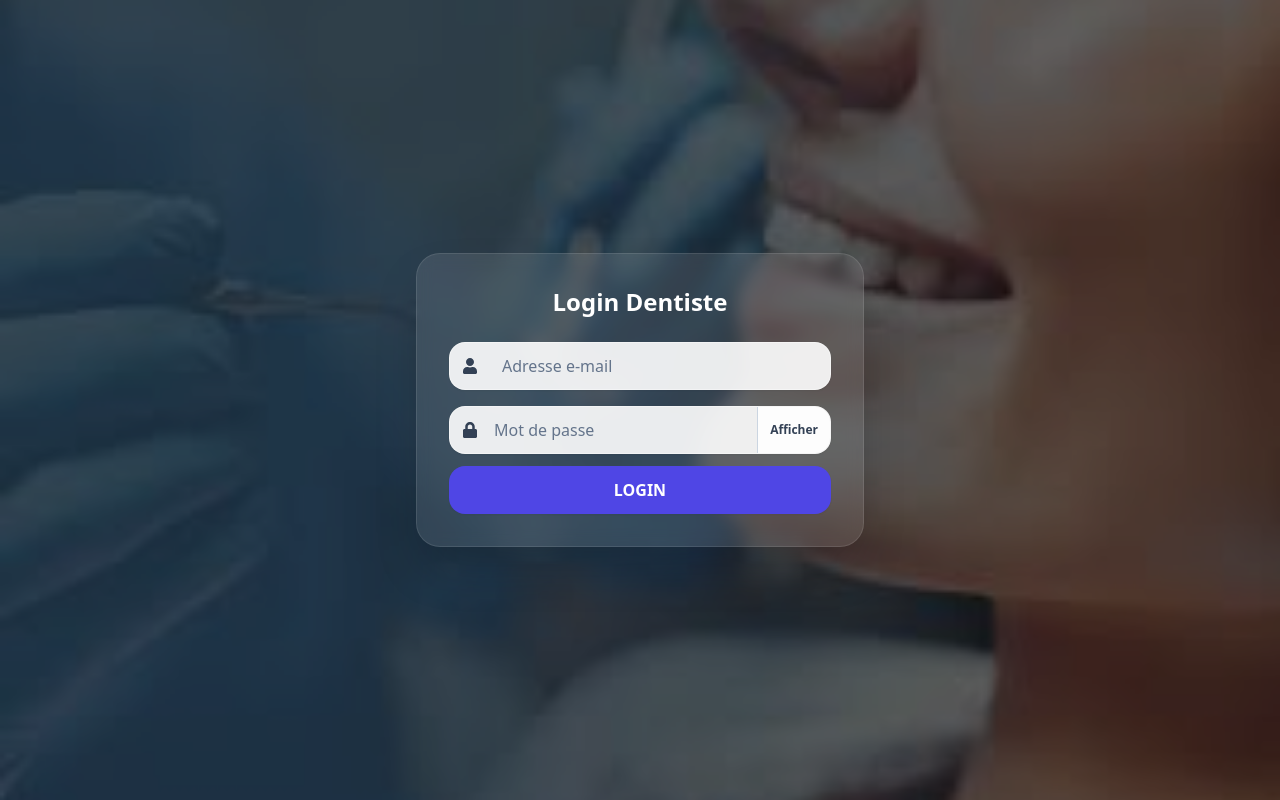
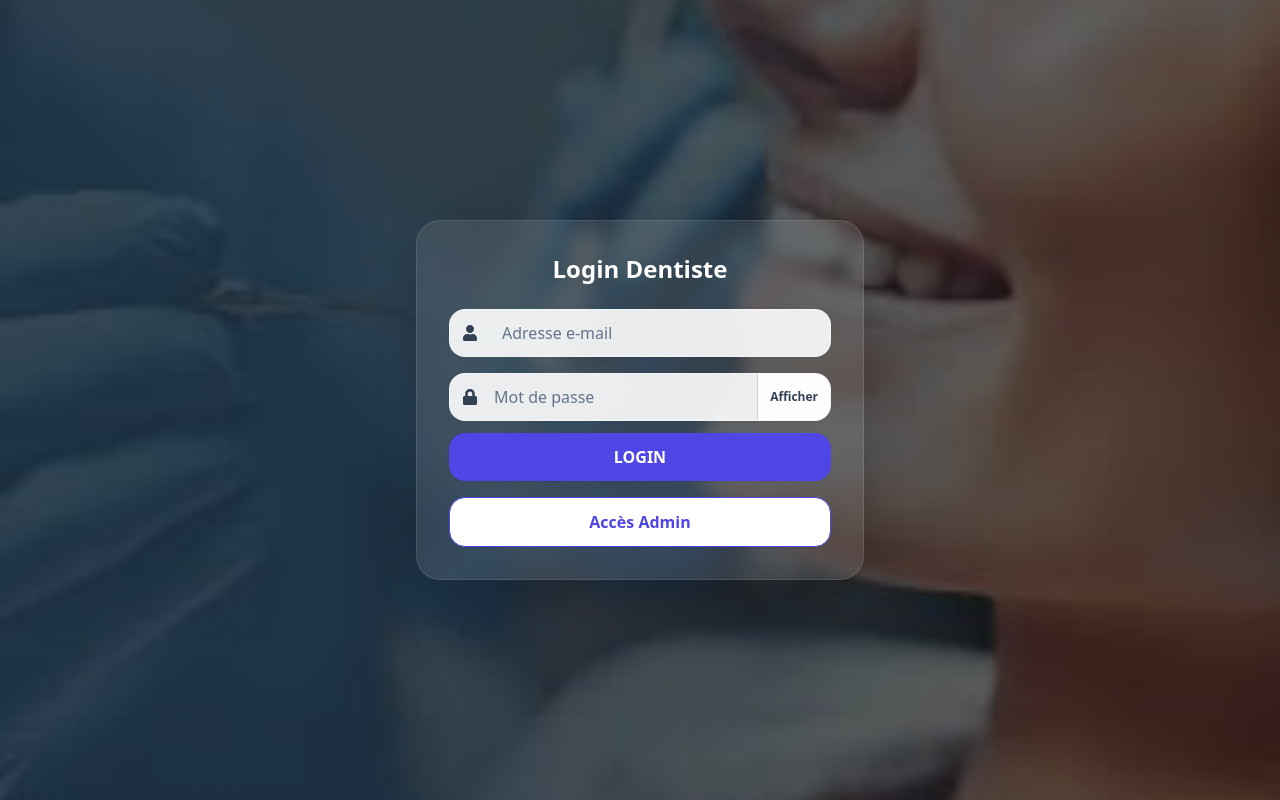
Before and after one commit to bahlouln/Dentaire-Solution, a React (Vite) app in the folder frontend/: page /login-dentiste in a window 1280 px wide. Built offline with nearby package versions, Linux system fonts and the light colour scheme.

Commit message:
add button acces admin

```diff
--- a/frontend/src/Components/dentiste/auth/LoginDentiste.jsx
+++ b/frontend/src/Components/dentiste/auth/LoginDentiste.jsx
@@ -110,6 +110,15 @@ export default function LoginDentiste() {
                         >
                             {loading ? "Connexion..." : "LOGIN"}
                         </button>
+                        <div className="mt-4">
+    <button
+        type="button"
+        onClick={() => navigate("/admin/login")}
+        className="inline-flex w-full items-center justify-center rounded-2xl border border-indigo-600 px-5 py-3 font-semibold text-indigo-600 bg-white shadow-sm transition hover:translate-y-[1px] hover:bg-indigo-50 focus:outline-none focus:ring-4 focus:ring-indigo-200"
+    >
+        Accès Admin
+    </button>
+</div>
                     </form>
                 </div>
             </div>
```
